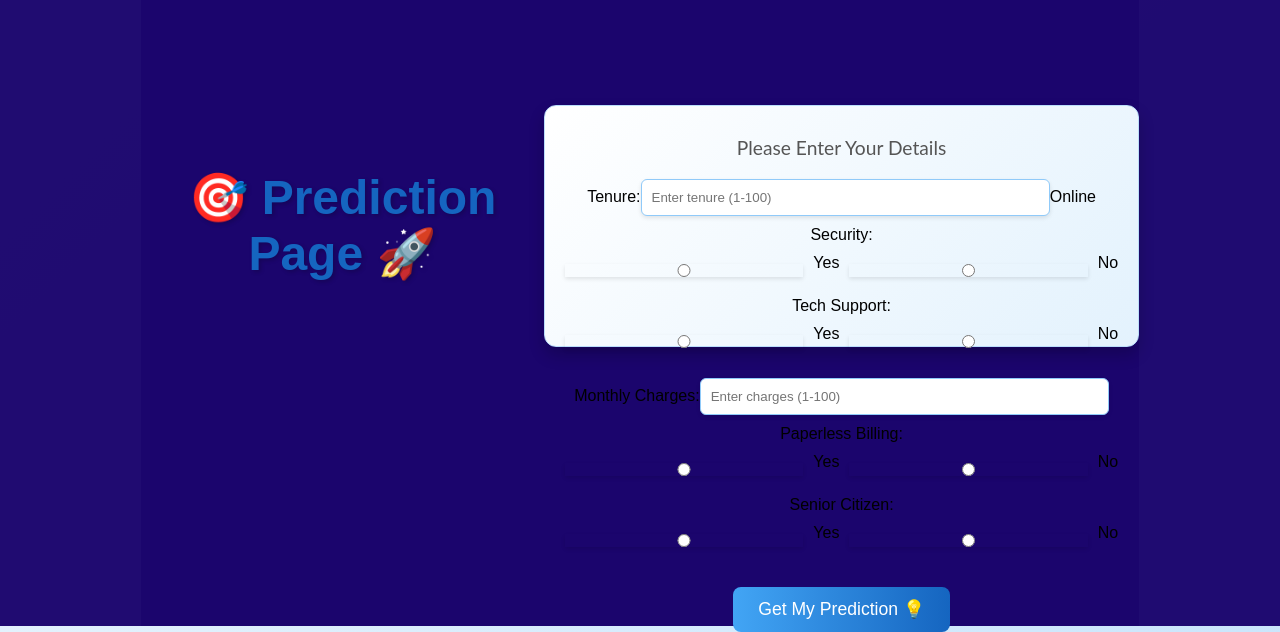
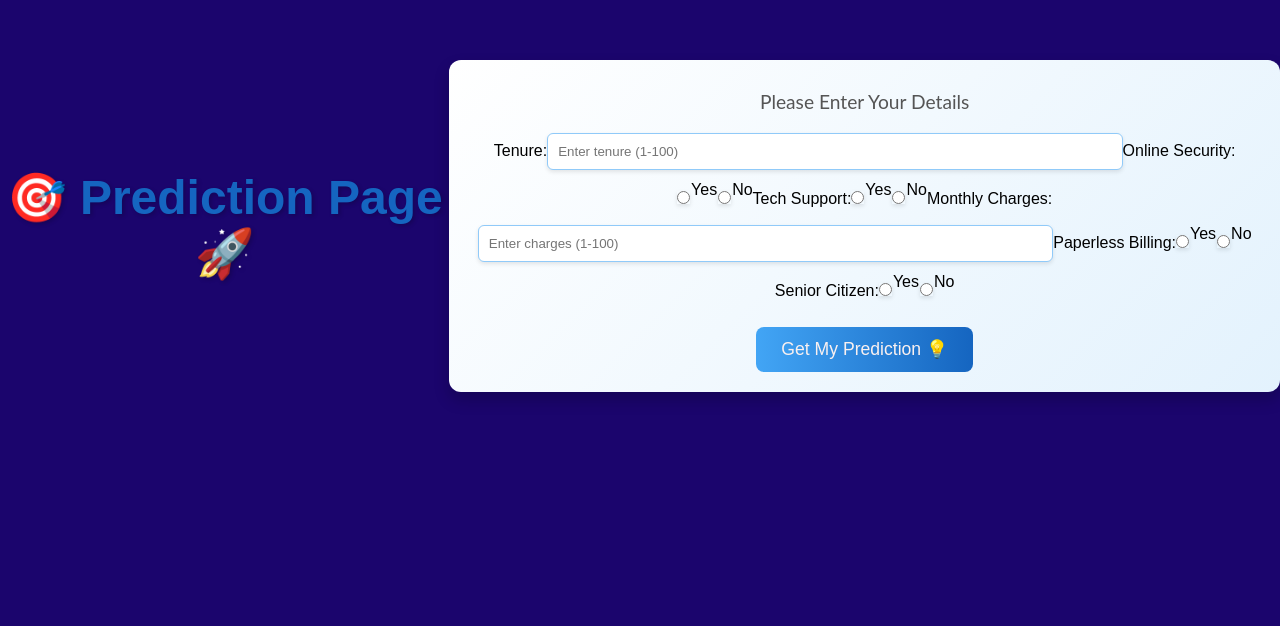
Before and after one commit to INDIANSANGAMESH/React-App, a React (Create React App) app in the folder churn_predict/: page /next in a window 1280 px wide. Shown: the part 174-806 px from the top of the page. Built offline with nearby package versions, Linux system fonts and the light colour scheme.

Commit message:
sangamesh
s

```diff
--- a/churn_predict/src/UserInputs.css
+++ b/churn_predict/src/UserInputs.css
@@ -2,6 +2,7 @@ body {
   background: linear-gradient(135deg, #e3f2fd, #bbdefb);
   font-family: "Arial", sans-serif;
   color: #333;
+  text-align: left;
 }
 
 .header {
@@ -20,9 +21,10 @@ body {
 
 .box {
   width: 70%;
+  height: auto;
   margin: auto;
   padding: 20px;
-  border: 1px solid #bbdefb;
+  border: 0px solid #bbdefb;
   border-radius: 12px;
   background: linear-gradient(135deg, #ffffff, #e3f2fd);
   box-shadow: 0 8px 16px rgba(0, 0, 0, 0.2);
@@ -43,10 +45,10 @@ input {
 }
 
 .radio-group {
-  display: flex;
-  align-items: leftd;
-  gap: 10px;
-  margin: 10px 0;
+  display:inline-flex;
+  align-items: left;
+  gap: 1px;
+  margin: 1px 0;
 }
 
 .blur-button {
@@ -54,7 +56,7 @@ input {
   margin-top: 20px;
   background: linear-gradient(90deg, #42a5f5, #1565c0);
   border: none;
-  color: white;
+  color: rgb(249, 240, 240);
   font-size: 1.1em;
   border-radius: 8px;
   cursor: pointer;
@@ -72,3 +74,7 @@ input {
   margin-top: 15px;
   text-align: center;
 }
+
+.new-line {
+  white-space: pre-line;
+}
```
Also changed, not shown: churn_predict/src/UserInputs.js (line endings or trailing spaces).
